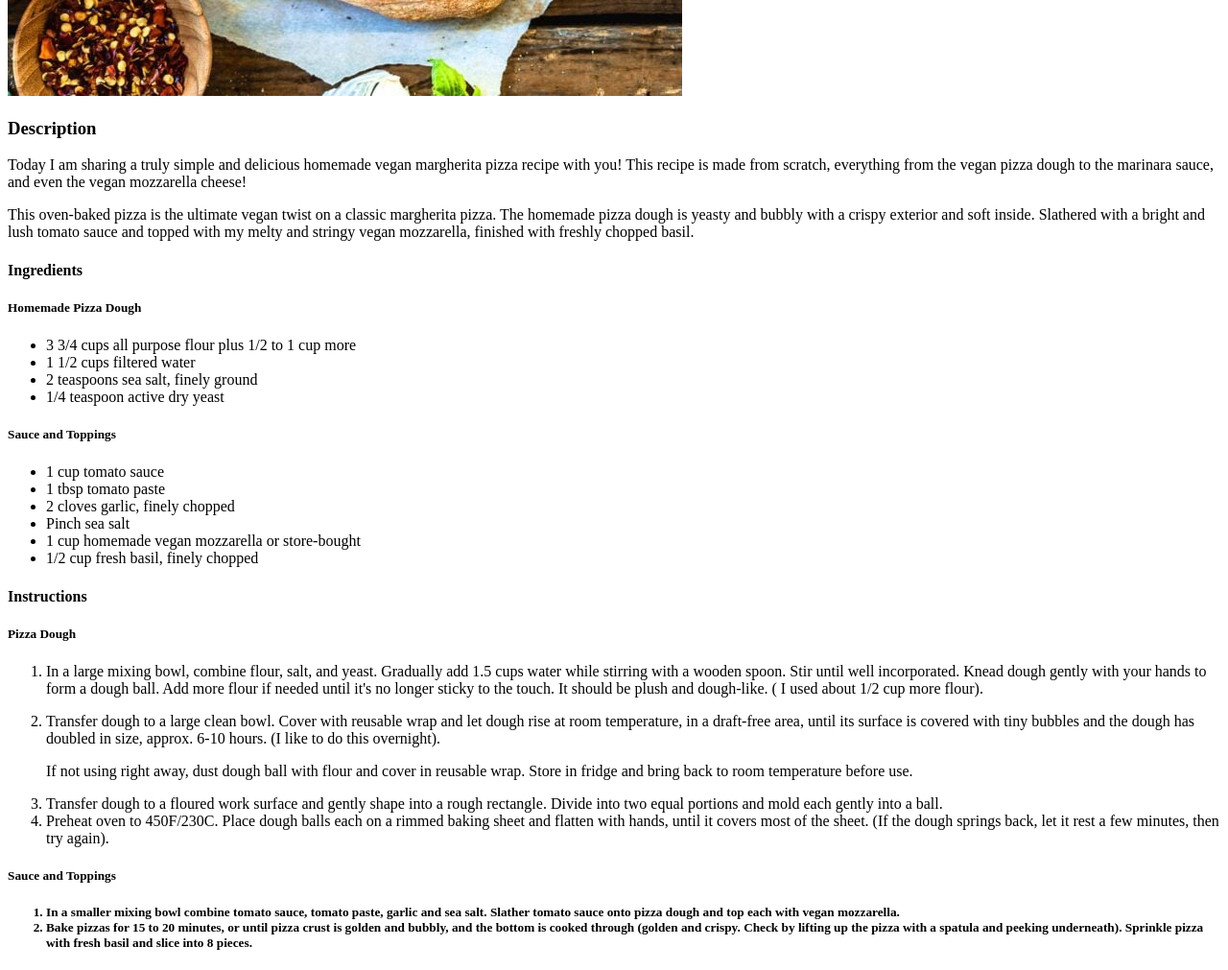
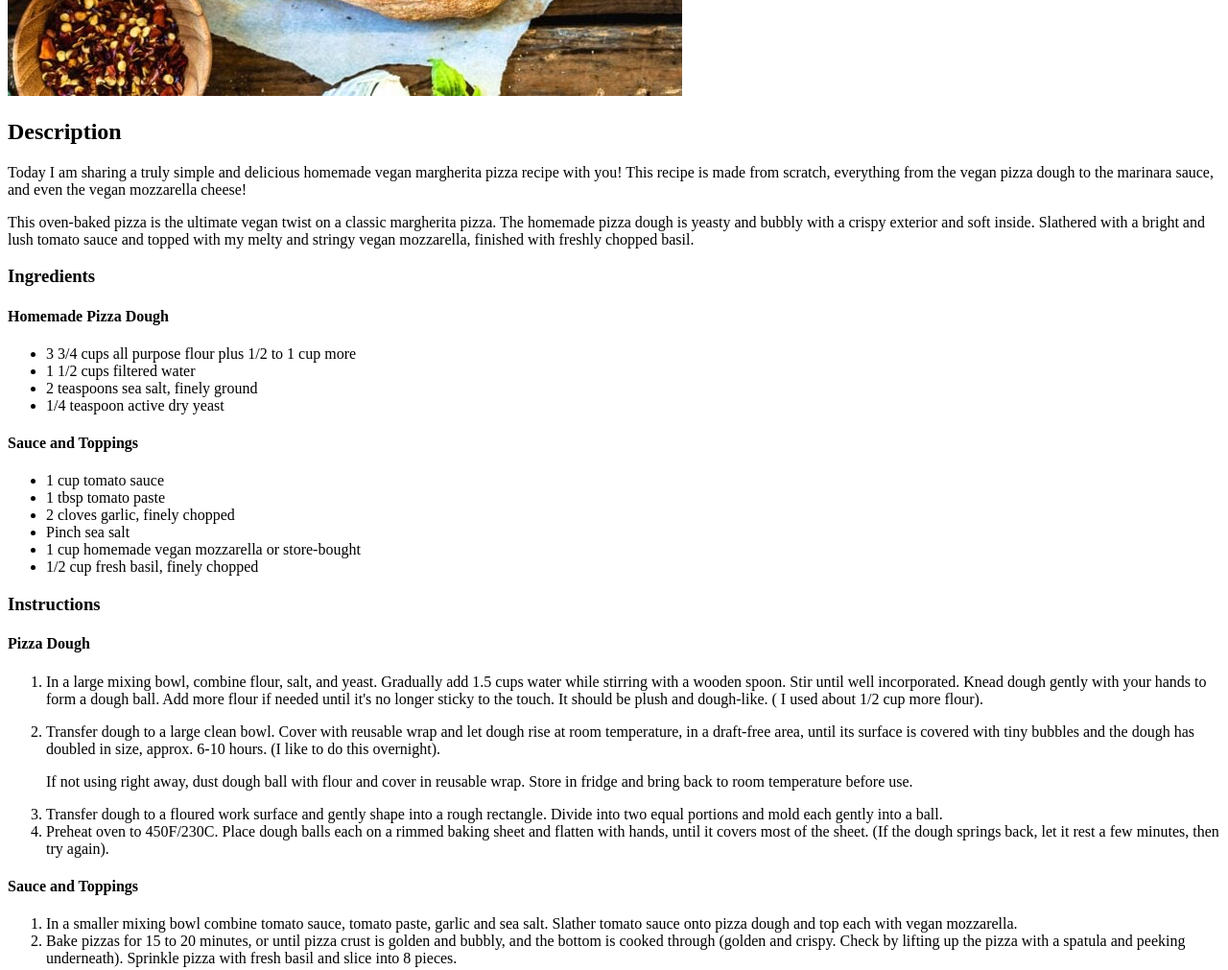
Before and after one commit to mattuba/odin-recipes, a plain HTML site: page recipes/pizza.html in a window 1280 px wide. Shown: the part 1060-2071 px from the top of the page at 96% size. Drawn offline with Linux system fonts and the light colour scheme.

Commit message:
Finished website

```diff
--- a/recipes/pizza.html
+++ b/recipes/pizza.html
@@ -8,19 +8,19 @@
         <a href="../index.html">Back</a>
         <h1>Pizza</h1>
             <img src="../img/pizza.jpg" alt="rectangular vegan pizza">
-            <h3>Description</h3>
+            <h2>Description</h2>
                 <p>Today I am sharing a truly simple and delicious homemade vegan margherita pizza recipe with you! This recipe is made from scratch, everything from the vegan pizza dough to the marinara sauce, and even the vegan mozzarella cheese!</p>
 
                 <p>This oven-baked pizza is the ultimate vegan twist on a classic margherita pizza. The homemade pizza dough is yeasty and bubbly with a crispy exterior and soft inside. Slathered with a bright and lush tomato sauce and topped with my melty and stringy vegan mozzarella, finished with freshly chopped basil.</p>
-            <h4>Ingredients<h4>
-                <h5>Homemade Pizza Dough</h5>
+            <h3>Ingredients<h3>
+                <h4>Homemade Pizza Dough</h4>
                     <ul>
                         <li>3 3/4 cups all purpose flour plus 1/2 to 1 cup more</li>
                         <li>1 1/2 cups filtered water</li>
                         <li>2 teaspoons sea salt, finely ground</li>
                         <li>1/4 teaspoon active dry yeast</li>
                     </ul>
-                <h5>Sauce and Toppings</h5>
+                <h4>Sauce and Toppings</h4>
                     <ul>
                         <li>1 cup tomato sauce</li>
                         <li>1 tbsp tomato paste</li>
@@ -29,8 +29,8 @@
                         <li>1 cup homemade vegan mozzarella or store-bought</li>
                         <li>1/2 cup fresh basil, finely chopped</li>
                     </ul>
-            <h4>Instructions</h4>
-                <h5>Pizza Dough</h5>
+            <h3>Instructions</h3>
+                <h4>Pizza Dough</h4>
                     <ol>
                         <li>In a large mixing bowl, combine flour, salt, and yeast. Gradually add 1.5 cups water while stirring with a wooden spoon. Stir until well incorporated. Knead dough gently with your hands to form a dough ball. Add more flour if needed until it's no longer sticky to the touch. It should be plush and dough-like. ( I used about 1/2 cup more flour).</li>
 
@@ -41,7 +41,7 @@
 
                         <li>Preheat oven to 450F/230C. Place dough balls each on a rimmed baking sheet and flatten with hands, until it covers most of the sheet. (If the dough springs back, let it rest a few minutes, then try again).</li>
                     </ol>
-                <h5>Sauce and Toppings<h5>
+                <h4>Sauce and Toppings</h4>
                     <ol>
                         <li>In a smaller mixing bowl combine tomato sauce, tomato paste, garlic and sea salt. Slather tomato sauce onto pizza dough and top each with vegan mozzarella.</li>
 
```
